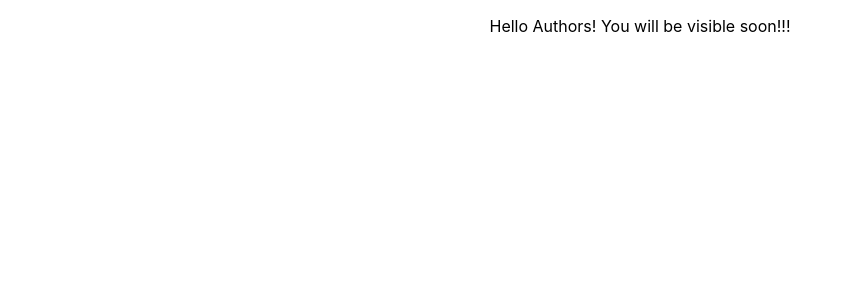
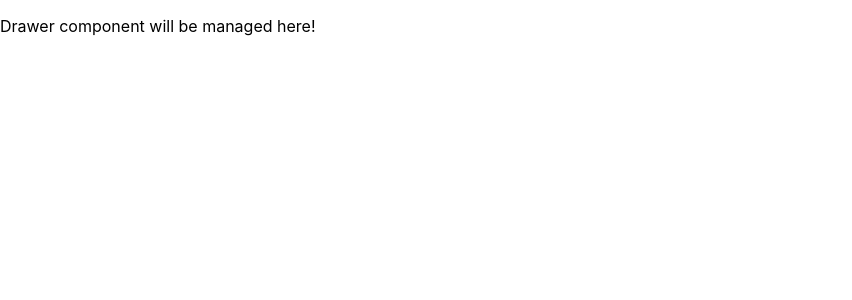
Before and after one commit to Pranta07/author-list-client, a React (Create React App) app: page / in a window 1280 px wide. Shown: the top 300 px of the page, without its empty margins (0-852 px from the left). Built offline with nearby package versions, Linux system fonts and the light colour scheme; the HTML template or start-up script is replaced by a standard one.

Commit message:
basic route setup done

```diff
--- a/src/App.js
+++ b/src/App.js
@@ -1,10 +1,15 @@
 import "./App.css";
-
+import { BrowserRouter as Router, Route, Routes } from "react-router-dom";
+import Dashboard from "./Pages/Dashboard/Dashboard/Dashboard";
+import NotFound from "./Pages/NotFound/NotFound";
 function App() {
     return (
-        <div className="App">
-            <p>Hello Authors! You will be visible soon!!!</p>
-        </div>
+        <Router>
+            <Routes>
+                <Route path="/" element={<Dashboard></Dashboard>} />
+                <Route path="*" element={<NotFound></NotFound>} />
+            </Routes>
+        </Router>
     );
 }
 
--- /dev/null
+++ b/src/Pages/Dashboard/Dashboard/Dashboard.js
@@ -0,0 +1,11 @@
+import React from "react";
+
+const Dashboard = () => {
+    return (
+        <div>
+            <p>Drawer component will be managed here!</p>
+        </div>
+    );
+};
+
+export default Dashboard;
--- /dev/null
+++ b/src/Pages/NotFound/NotFound.js
@@ -0,0 +1,11 @@
+import React from "react";
+
+const NotFound = () => {
+    return (
+        <div>
+            <p>404! The page not found!</p>
+        </div>
+    );
+};
+
+export default NotFound;
```
Also changed, not shown: src/Pages/Dashboard/Author/Author.js (added, +11 -0 lines), src/Pages/Dashboard/FavAuthor/FavAuthor.js (added, +11 -0 lines).
